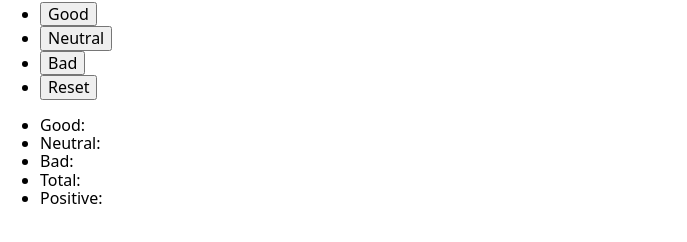
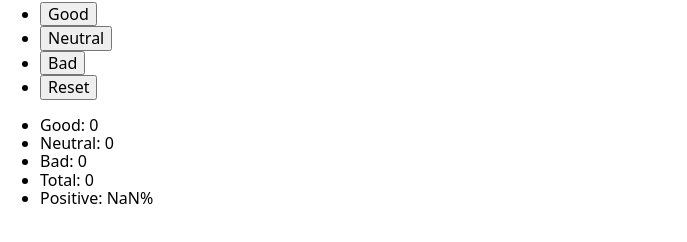
Before and after one commit to viowl/goit-react-hw-02, a React (Vite) app: page / in a window 1280 px wide. Shown: the part 112-354 px from the top of the page, without its empty margins (0-687 px from the left). Built offline with nearby package versions, Linux system fonts and the light colour scheme.

Commit message:
add useState

```diff
--- a/src/components/App/App.jsx
+++ b/src/components/App/App.jsx
@@ -13,19 +13,37 @@ const App = () => {
 
   const getInitialRating = () => {
     const savedRating = window.localStorage.getItem("rating");
-    return savedRating !== null ? JSON.parse(savedRating) : defaultRating;
+    return savedRating !== null ? JSON.parse(savedRating) : 0;
   };
 
-  const [clicks, setClicks] = useState(getInitialRating());
+  const [good, setGood] = useState(0);
+  const [neutral, setNeutral] = useState(0);
+  const [bad, setBad] = useState(0);
 
-  const handleClick = () => {
-    setClicks(clicks + 1);
+  const handleGood = () => {
+    setGood(good + 1);
+    console.log(good + 1);
   };
+
+  const handleNeutral = () => {
+    setNeutral(neutral + 1);
+    console.log(neutral + 1);
+  };
+
+  const handleBad = () => {
+    setBad(bad + 1);
+    console.log(bad + 1);
+  };
+
   return (
     <div>
       <Description />
-      <Options />
-      <Feedback />
+      <Options
+        onGood={handleGood}
+        onNeutral={handleNeutral}
+        onBad={handleBad}
+      />
+      <Feedback good={good} neutral={neutral} bad={bad} />
     </div>
   );
 };
--- a/src/components/Feedback/Feedback.jsx
+++ b/src/components/Feedback/Feedback.jsx
@@ -1,12 +1,14 @@
-const Feedback = () => {
+const Feedback = ({ good, neutral, bad }) => {
+  const total = good + neutral + bad;
+  const percent = (good / total) * 100;
   return (
     <div>
       <ul>
-        <li>Good: </li>
-        <li>Neutral: </li>
-        <li>Bad: </li>
-        <li>Total: </li>
-        <li>Positive: </li>
+        <li>Good: {good}</li>
+        <li>Neutral: {neutral}</li>
+        <li>Bad: {bad}</li>
+        <li>Total: {total}</li>
+        <li>Positive: {percent}%</li>
       </ul>
     </div>
   );
--- a/src/components/Options/Options.jsx
+++ b/src/components/Options/Options.jsx
@@ -1,15 +1,15 @@
-const Options = ({ cl, hc }) => {
+const Options = ({ onGood, onNeutral, onBad }) => {
   return (
     <div>
       <ul>
         <li>
-          <button>Good</button>
+          <button onClick={onGood}>Good</button>
         </li>
         <li>
-          <button>Neutral</button>
+          <button onClick={onNeutral}>Neutral</button>
         </li>
         <li>
-          <button>Bad</button>
+          <button onClick={onBad}>Bad</button>
         </li>
         <li>
           <button>Reset</button>
```
